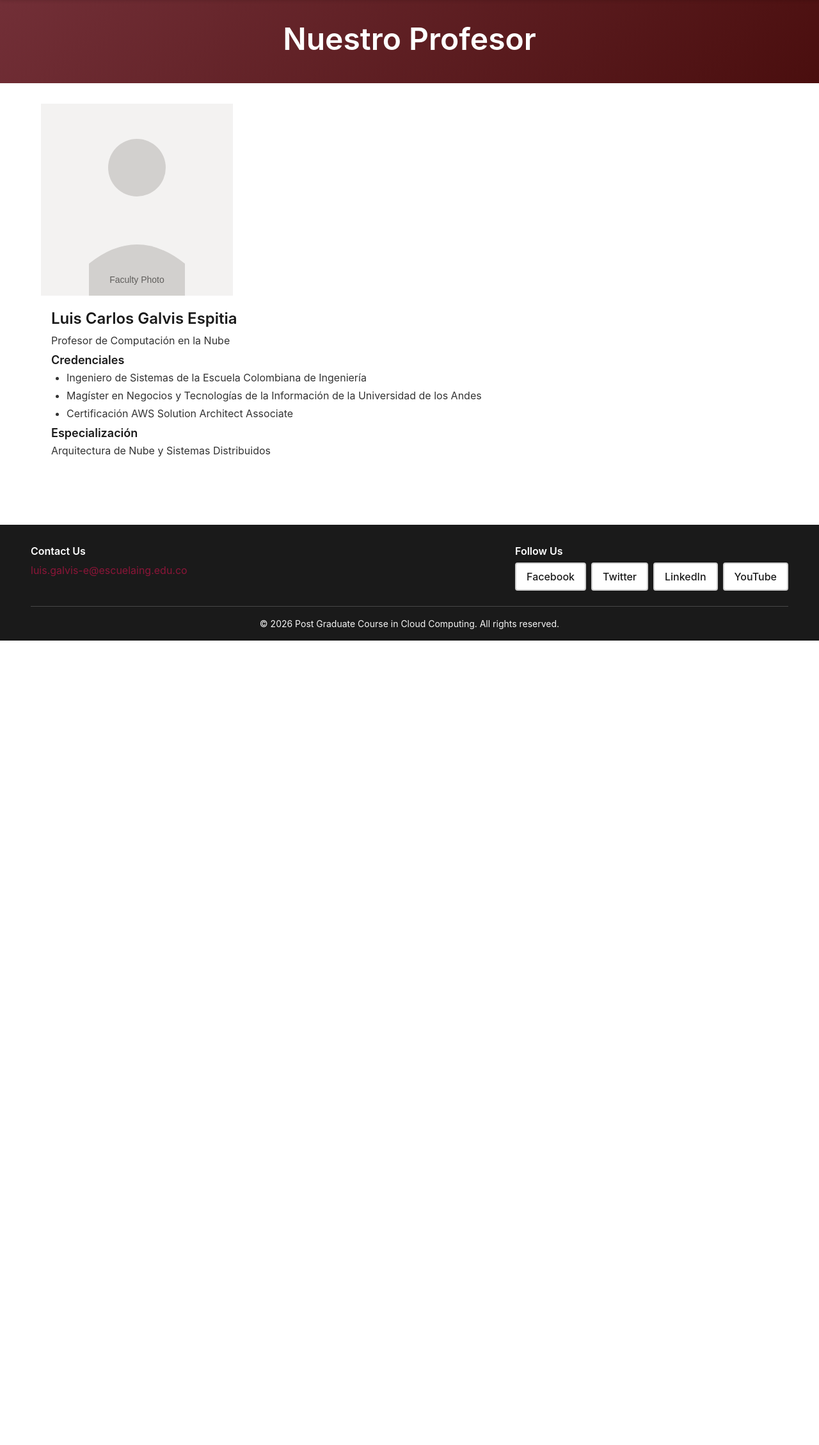
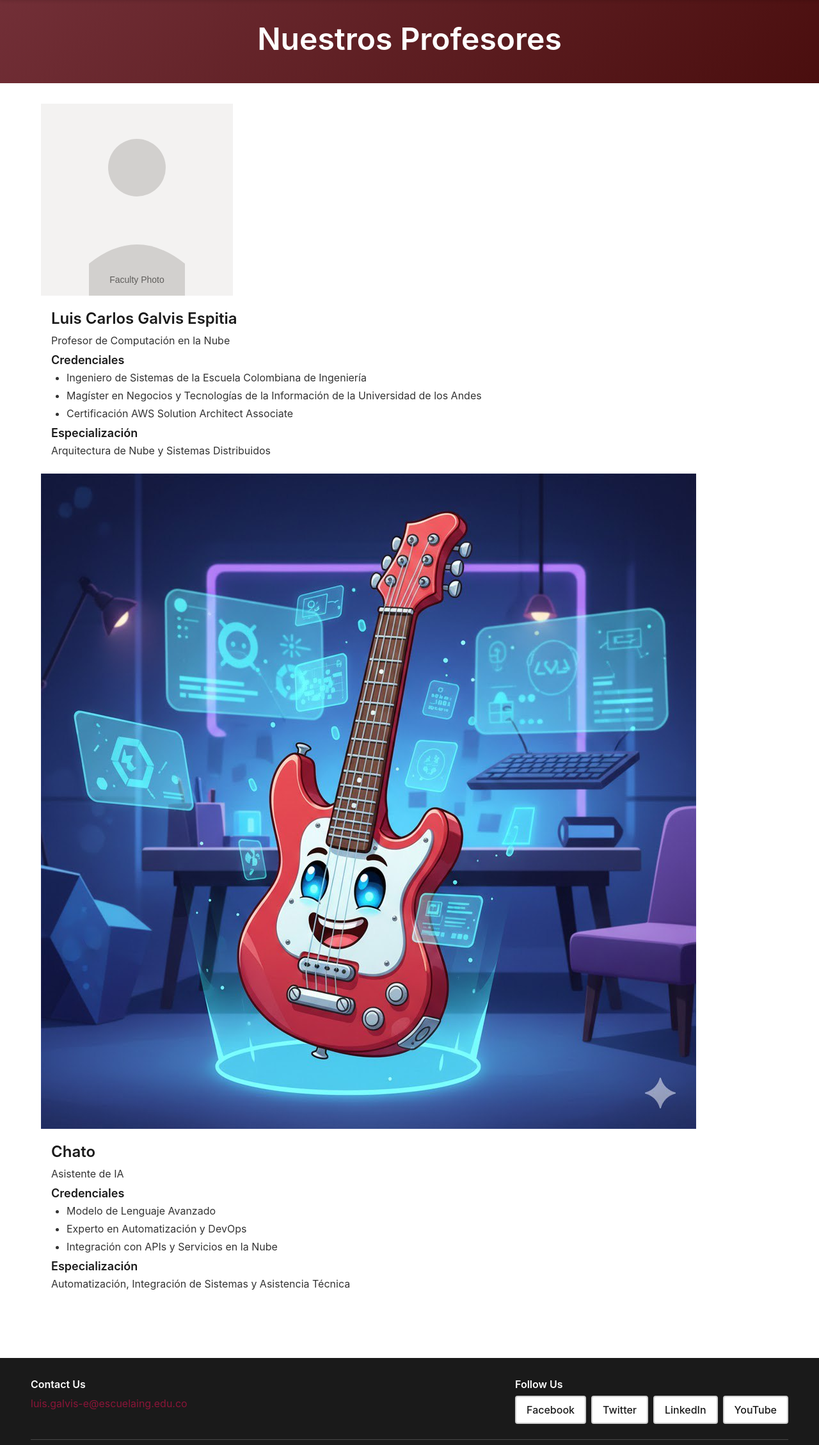
Before and after one commit to luiscarlosge/az-php-cicd-example, a PHP site: page /faculty.php in a window 1280 px wide. Shown: the part 142-2400 px from the top of the page at 64% size. Before the commit the page ends 1143 px from the top, so only its background shows below. Run offline with PHP 8.4, Linux system fonts and the light colour scheme.

Commit message:
feat: add Chato as faculty member
- Add Chato (AI Assistant) as second faculty member
- Modify faculty page to support multiple members
- Update language files (ES/EN) with new structure
- Add Chato avatar image

```diff
--- a/lang/es.php
+++ b/lang/es.php
@@ -59,18 +59,35 @@ return [
 
     // Faculty Information
     'faculty' => [
-        'title' => 'Nuestro Profesor',
+        'title' => 'Nuestros Profesores',
+        'credentials_title' => 'Credenciales',
+        'specialization' => 'Especialización',
+        'members' => [
+            [
                 'name' => 'Luis Carlos Galvis Espitia',
                 'position' => 'Profesor de Computación en la Nube',
+                'image' => 'assets/images/faculty/placeholder.svg',
                 'image_alt' => 'Foto de Luis Carlos Galvis Espitia',
-        'credentials_title' => 'Credenciales',
                 'credentials' => [
                     'Ingeniero de Sistemas de la Escuela Colombiana de Ingeniería',
                     'Magíster en Negocios y Tecnologías de la Información de la Universidad de los Andes',
                     'Certificación AWS Solution Architect Associate'
                 ],
-        'specialization' => 'Especialización',
                 'specialization_text' => 'Arquitectura de Nube y Sistemas Distribuidos'
+            ],
+            [
+                'name' => 'Chato',
+                'position' => 'Asistente de IA',
+                'image' => 'assets/images/faculty/chato.jpg',
+                'image_alt' => 'Foto de Chato - Asistente de IA',
+                'credentials' => [
+                    'Modelo de Lenguaje Avanzado',
+                    'Experto en Automatización y DevOps',
+                    'Integración con APIs y Servicios en la Nube'
+                ],
+                'specialization_text' => 'Automatización, Integración de Sistemas y Asistencia Técnica'
+            ]
+        ]
     ],
 
     // Curriculum
--- a/public/faculty.php
+++ b/public/faculty.php
@@ -1,7 +1,7 @@
 <?php
 /**
  * Faculty Page
- * Displays single faculty member profile with credentials and specialization
+ * Displays faculty members with credentials and specialization
  */
 
 // Include configuration
@@ -25,19 +25,20 @@ require_once __DIR__ . '/../includes/navigation.php';
     <!-- Faculty Profile Section -->
     <section class="faculty-profile">
         <div class="container">
+            <?php foreach (t('faculty.members') as $member): ?>
             <article class="faculty-member">
                 <div class="faculty-photo">
-                    <img src="assets/images/faculty/placeholder.svg"
-                         alt="<?php echo t('faculty.image_alt'); ?>">
+                    <img src="<?php echo htmlspecialchars($member['image']); ?>"
+                         alt="<?php echo htmlspecialchars($member['image_alt']); ?>">
                 </div>
                 <div class="faculty-info">
-                    <h2><?php echo t('faculty.name'); ?></h2>
-                    <p class="faculty-position"><?php echo t('faculty.position'); ?></p>
+                    <h2><?php echo htmlspecialchars($member['name']); ?></h2>
+                    <p class="faculty-position"><?php echo htmlspecialchars($member['position']); ?></p>
 
                     <div class="faculty-credentials">
                         <h3><?php echo t('faculty.credentials_title'); ?></h3>
                         <ul class="credentials-list">
-                            <?php foreach (t('faculty.credentials') as $credential): ?>
+                            <?php foreach ($member['credentials'] as $credential): ?>
                                 <li><?php echo htmlspecialchars($credential); ?></li>
                             <?php endforeach; ?>
                         </ul>
@@ -45,10 +46,11 @@ require_once __DIR__ . '/../includes/navigation.php';
 
                     <div class="faculty-specialization">
                         <h3><?php echo t('faculty.specialization'); ?></h3>
-                        <p><?php echo t('faculty.specialization_text'); ?></p>
+                        <p><?php echo htmlspecialchars($member['specialization_text']); ?></p>
                     </div>
                 </div>
             </article>
+            <?php endforeach; ?>
         </div>
     </section>
 </main>
```
Also changed, not shown: lang/en.php (+19 -2 lines), public/assets/images/faculty/chato.jpg (added). Lines whose indentation alone changed are shown as unchanged.
